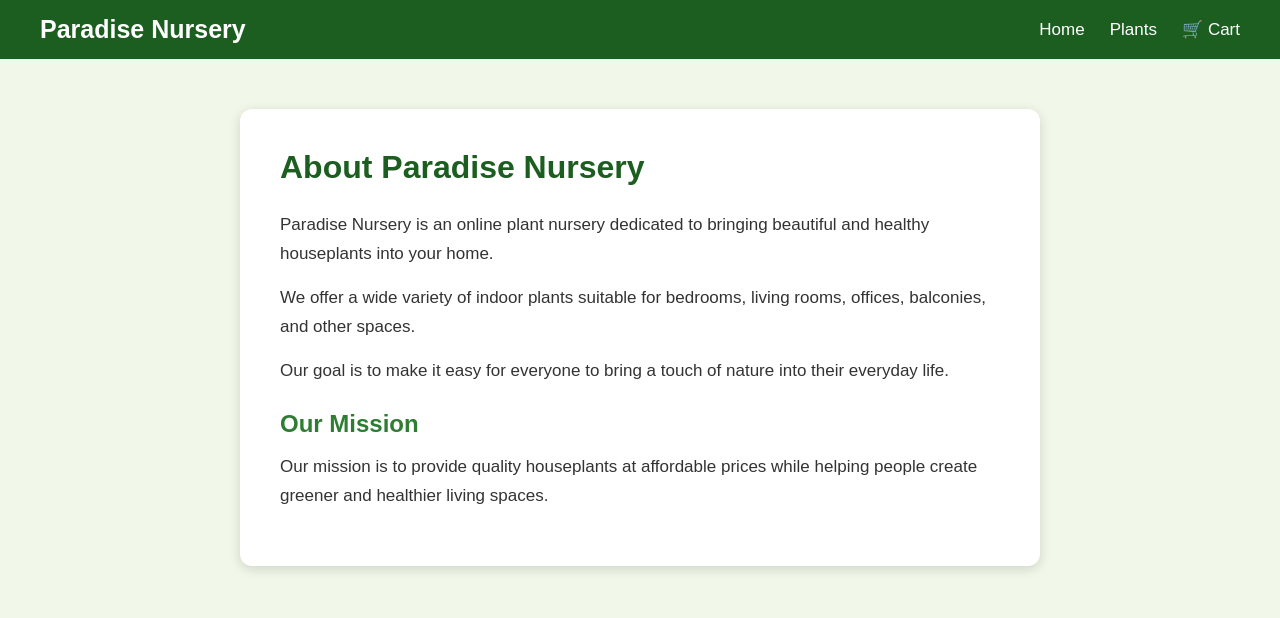
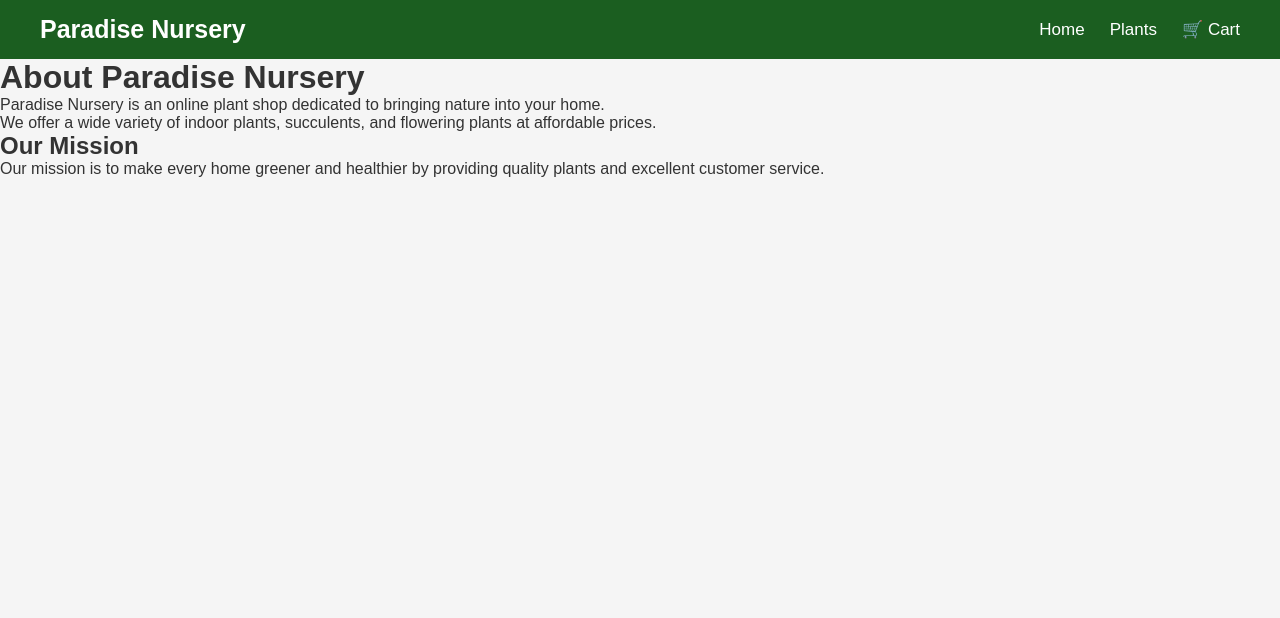
Before and after one commit to saurabhjadhav24-code/e-plantShopping, a React (Vite) app: page /about in a window 1280 px wide. Shown: the top 618 px of the page. Built offline with nearby package versions, Linux system fonts and the light colour scheme.

Commit message:
Update AboutUs.jsx

```diff
--- a/src/AboutUs.jsx
+++ b/src/AboutUs.jsx
@@ -1,32 +1,24 @@
 function AboutUs() {
   return (
-    <div className="about-page">
-      <div className="about-card">
+    <div className="about-us-container">
       <h1>About Paradise Nursery</h1>
 
       <p>
-          Paradise Nursery is an online plant nursery dedicated
-          to bringing beautiful and healthy houseplants into your home.
+        Paradise Nursery is an online plant shop dedicated
+        to bringing nature into your home.
       </p>
 
       <p>
-          We offer a wide variety of indoor plants suitable for
-          bedrooms, living rooms, offices, balconies, and other spaces.
-        </p>
-
-        <p>
-          Our goal is to make it easy for everyone to bring a
-          touch of nature into their everyday life.
+        We offer a wide variety of indoor plants, succulents,
+        and flowering plants at affordable prices.
       </p>
 
       <h2>Our Mission</h2>
 
       <p>
-          Our mission is to provide quality houseplants at affordable
-          prices while helping people create greener and healthier
-          living spaces.
+        Our mission is to make every home greener and healthier
+        by providing quality plants and excellent customer service.
       </p>
-      </div>
     </div>
   );
 }
```
Lines whose indentation alone changed are shown as unchanged.
